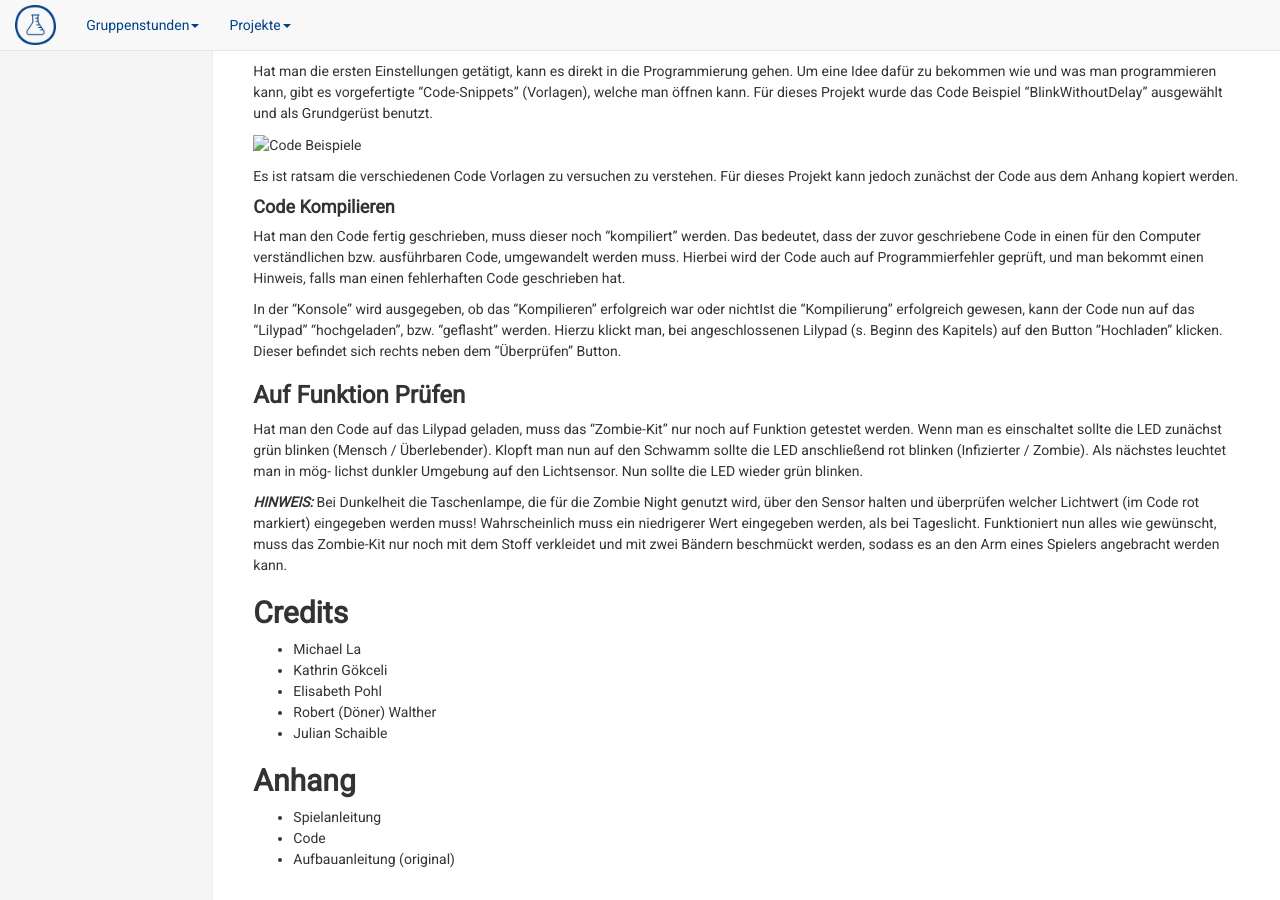
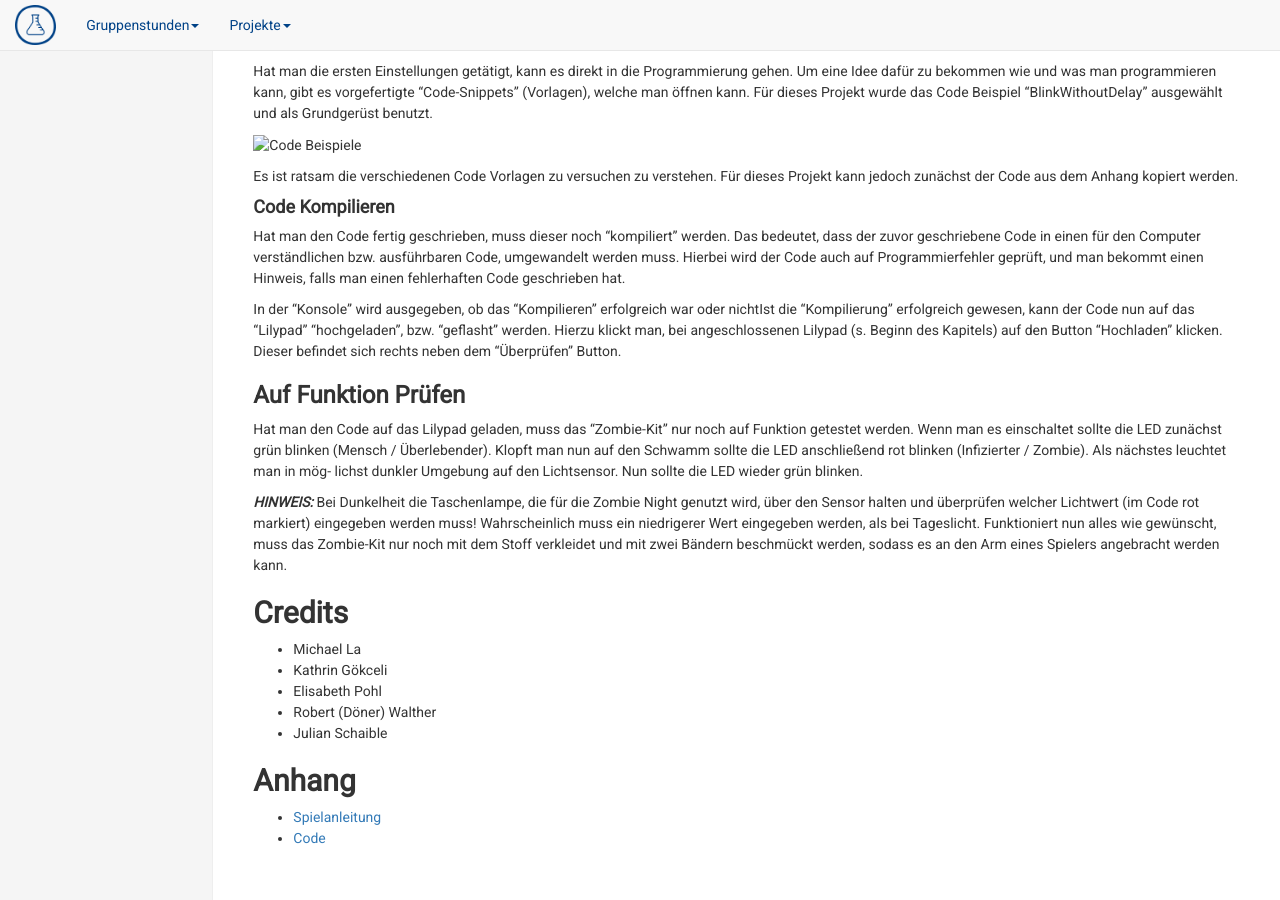
Before and after one commit to vcp-scoutlab/vcp-scoutlab.github.io, a Jekyll site: the page built from scoutlab-2017/zombie-run/zombie-run.md, in a window 1280 px wide and 900 px high, scrolled down 1985 px. Built offline with Jekyll 4.4.1, drawn with Linux system fonts in a browser that asks for light colours; after the commit the page ends 2864 px from its top, so only the background shows below that.

Commit message:
Added attachments

```diff
--- a/scoutlab-2017/zombie-run/zombie-run.md
+++ b/scoutlab-2017/zombie-run/zombie-run.md
@@ -113,6 +113,5 @@ Bei Dunkelheit die Taschenlampe, die für die Zombie Night genutzt wird, über
 
 ## Anhang
 
-- Spielanleitung
-- Code
-- Aufbauanleitung (original)
+- [Spielanleitung](data/spielanleitung.pdf)
+- [Code](code/zombie-run.ino)
```
